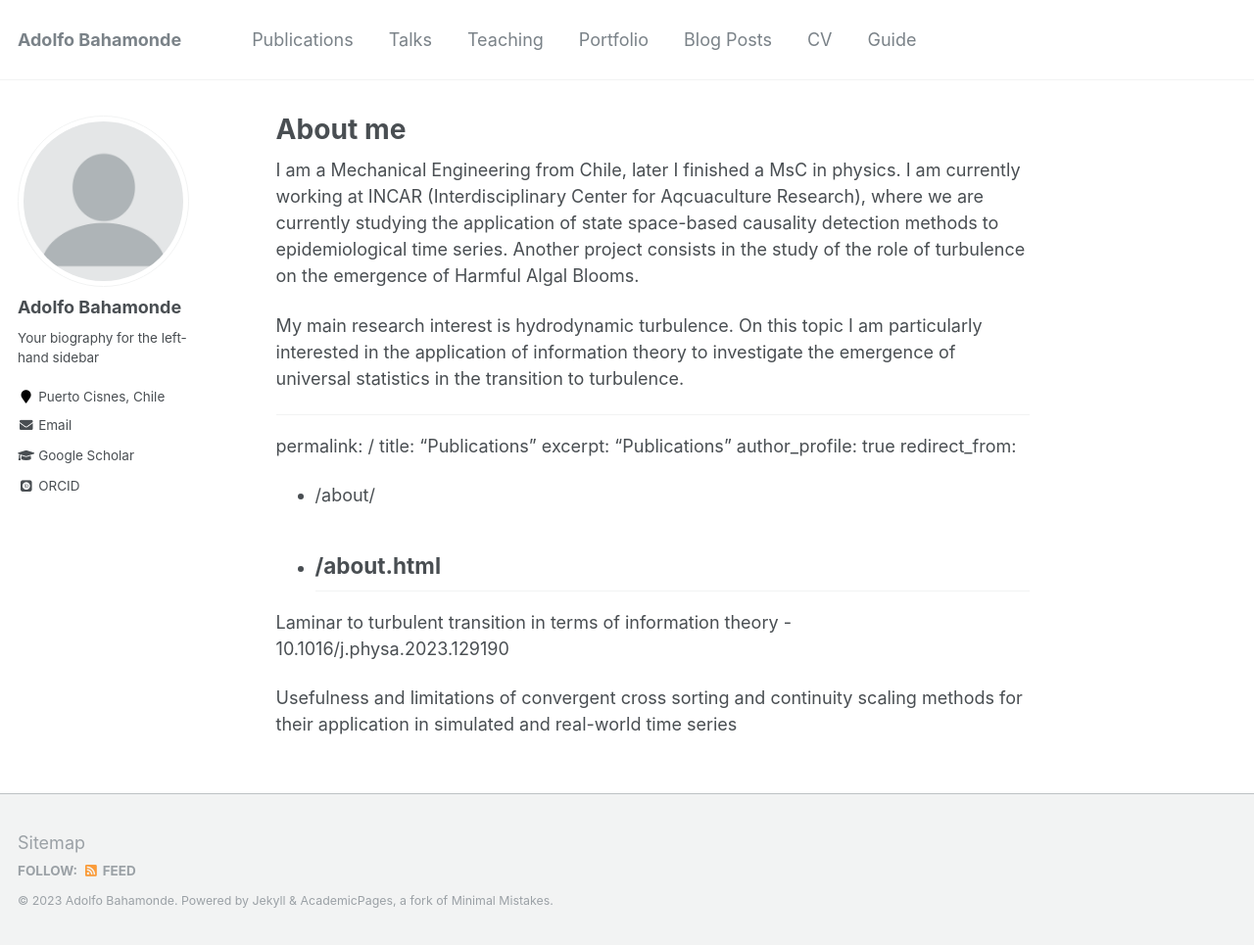
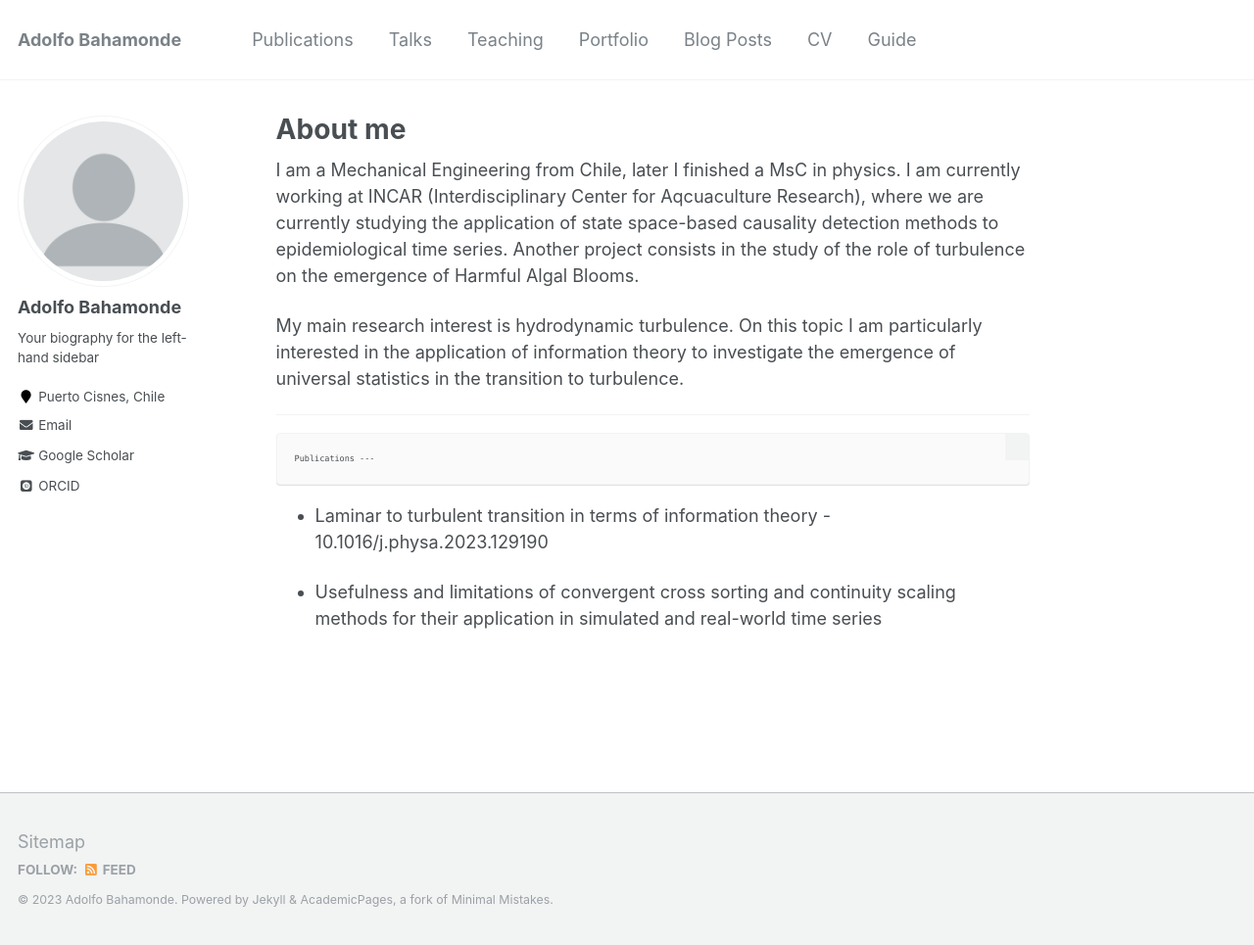
Before and after one commit to AdBahamonde/AdBahamonde.github.io, a Jekyll site: the page built from _pages/about.md, in a window 1280 px wide and 965 px high. Shown: the whole window at 98% size. Built offline with Jekyll 4.4.1, drawn with Linux system fonts in a browser that asks for light colours; some web fonts are replaced.

Commit message:
Update about.md

```diff
--- a/_pages/about.md
+++ b/_pages/about.md
@@ -13,15 +13,9 @@ I am a Mechanical Engineering from Chile, later I finished a MsC in physics. I a
 My main research interest is hydrodynamic turbulence. On this topic I am particularly interested in the application of information theory to investigate the emergence of universal statistics in the transition to turbulence.
 
 ---
-permalink: /
-title: "Publications"
-excerpt: "Publications"
-author_profile: true
-redirect_from:
-  - /about/
-  - /about.html
+    Publications
 ---
 
-Laminar to turbulent transition in terms of information theory - 10.1016/j.physa.2023.129190
+- Laminar to turbulent transition in terms of information theory - 10.1016/j.physa.2023.129190
 
-Usefulness and limitations of convergent cross sorting and continuity scaling methods for their application in simulated and real-world time series
+- Usefulness and limitations of convergent cross sorting and continuity scaling methods for their application in simulated and real-world time series
```
